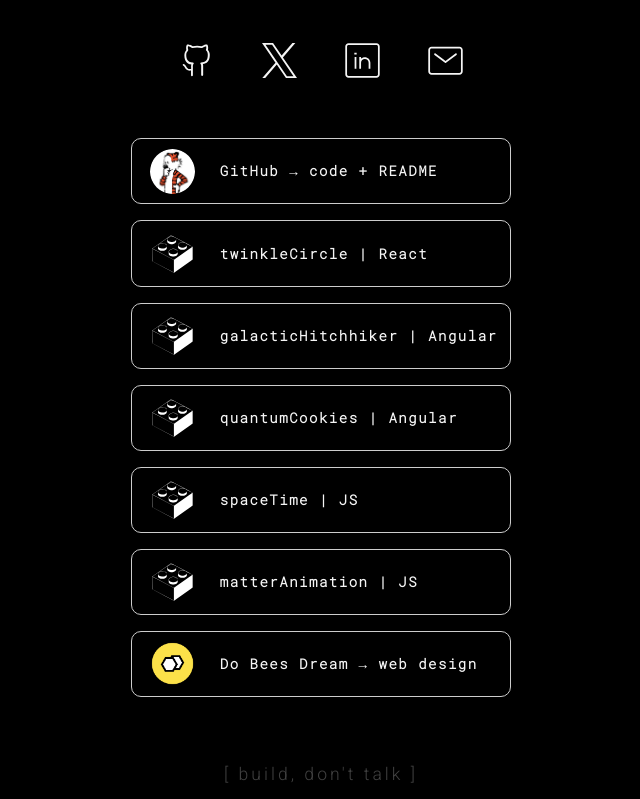
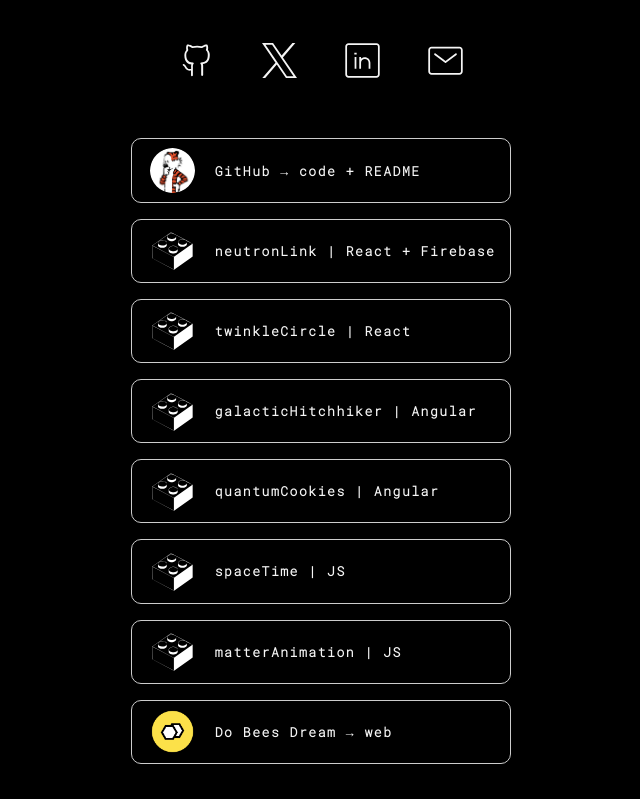
Before and after one commit to clasei/clara, a React (Create React App) app: page / in a window 1280 px wide. Shown: the part 421-1220 px from the top of the page, without its empty margins (319-959 px from the left). Built offline with nearby package versions, Linux system fonts and the light colour scheme.

Commit message:
projects updated, neutron-link added

```diff
--- a/src/components/ProjectLinks/ProjectLinks.css
+++ b/src/components/ProjectLinks/ProjectLinks.css
@@ -15,7 +15,7 @@
     transition: all 0.3s;
     cursor: pointer;
     font-family: 'Roboto Mono', 'Courier New', monospace;
-    font-size: 0.75rem;
+    font-size: 0.7rem;
     letter-spacing: 1.5px;
     line-height: 20px;
 }
@@ -43,7 +43,7 @@
     width: 45px;
     height: 45px;
     border-radius: 50%;
-    margin-right: 25px;
+    margin-right: 20px;
     margin-left: 15px;
     background-color: #000;
     flex-shrink: 0;
--- a/src/components/ProjectLinks/ProjectLinks.js
+++ b/src/components/ProjectLinks/ProjectLinks.js
@@ -11,6 +11,11 @@ const projects = [
         name: "GitHub → code + README",
         link: "https://github.com/clasei",
         image: Hobbes
+    },
+    {
+        name: "neutronLink | React + Firebase",
+        link: "https://neutron-link-0.web.app/",
+        image: projectLogo
     },
     {
         name: "twinkleCircle | React",
@@ -38,7 +43,7 @@ const projects = [
         image: projectLogo
     },
     {
-        name: "Do Bees Dream → web design",
+        name: "Do Bees Dream → web",
         link: "https://dobeesdream.com",
         image: dbdLogo
     },
```
